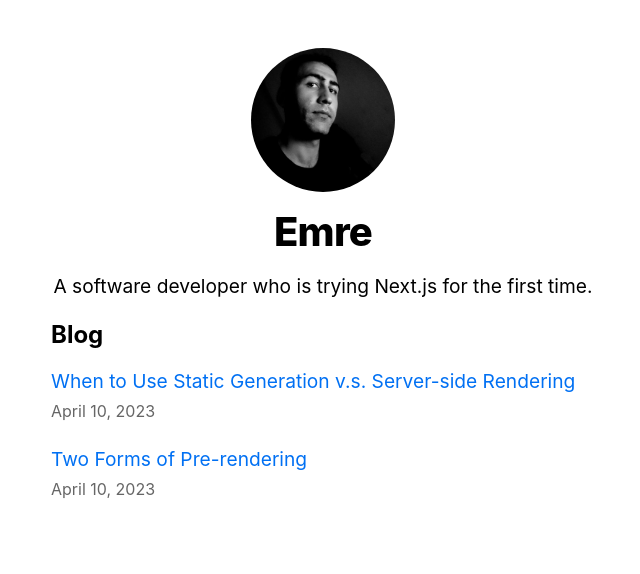
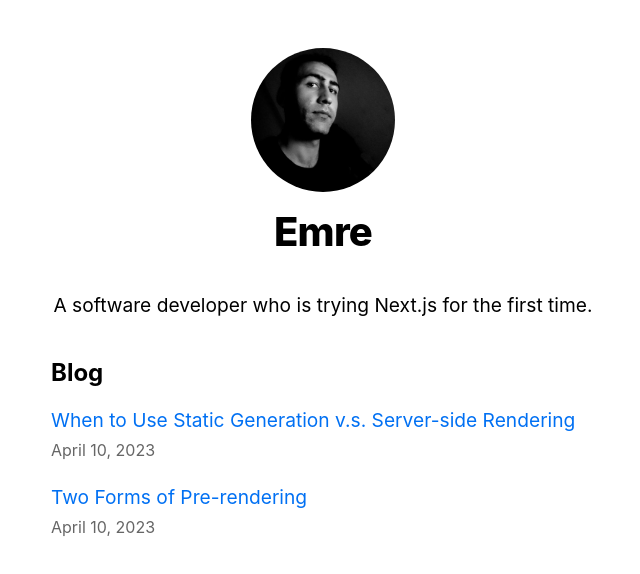
Before and after one commit to emrecoban/nextjs-blog, a Next.js app: page / in a window 1280 px wide. Shown: the top 574 px of the page, without its empty margins (317-957 px from the left). Built offline with nearby package versions, Linux system fonts and the light colour scheme.

Commit message:
Fixed styles.

```diff
--- a/styles/globals.css
+++ b/styles/globals.css
@@ -25,17 +25,6 @@ img {
   height: auto;
 }
 
-h1,
-h2,
-p,
-ul {
-  margin: 0;
-}
-
-ul {
-  padding: 0;
-  list-style: none;
-}
 
 button {
   padding: 0.5rem 1rem;
```
